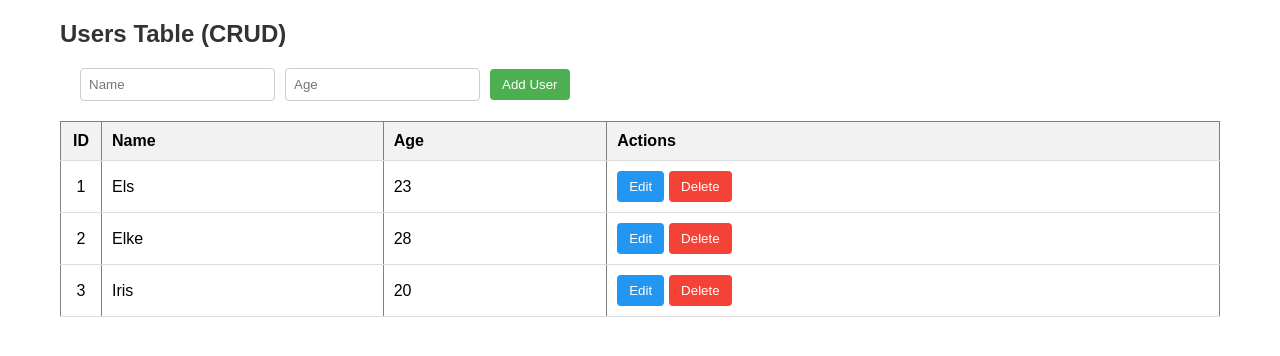
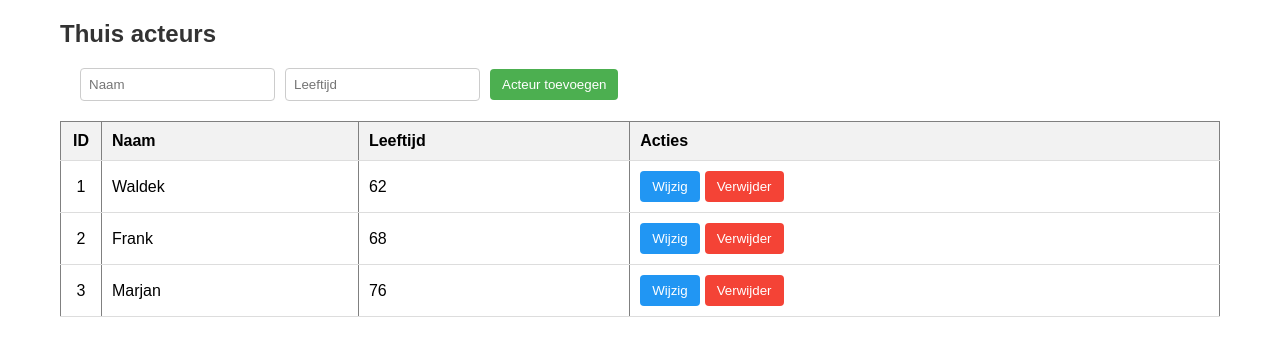
Before and after one commit to woutersRJJ/forms, a React (Create React App) app: page / in a window 1280 px wide. Shown: the top 356 px of the page. Built offline with nearby package versions, Linux system fonts and the light colour scheme.

Commit message:
Thuis acteurs ipv users

```diff
--- a/src/App.js
+++ b/src/App.js
@@ -1,11 +1,11 @@
 import './App.css';
-import CrudTable from "./components/CrudTable";
+import Acteurs from "./components/Acteurs";
 
 function App() {
     return (
         <div className="App">
-            <header className="App-header">
-                <CrudTable/>
+            <header>
+                <Acteurs/>
             </header>
         </div>
     );
--- /dev/null
+++ b/src/components/Acteurs.js
@@ -0,0 +1,126 @@
+import React, { useState } from "react";
+
+function Acteurs() {
+    // Initial data
+    const [acteurs, setActeurs] = useState([
+        { id: 1, name: "Waldek", age: 62 },
+        { id: 2, name: "Frank", age: 68 },
+        { id: 3, name: "Marjan", age: 76 }
+    ]);
+
+    const [newActeur, setNewActeur] = useState({ name: "", age: "" });
+    const [editingId, setEditingId] = useState(null);
+    const [editActeur, setEditActeur] = useState({ name: "", age: "" });
+
+    function nextValue(){
+        if (acteurs.length === 0)
+            return 1
+        return acteurs.find(obj => obj.id === Math.max(...acteurs.map(obj => obj.id))).id + 1
+    }
+
+    // CREATE
+    const addActeur = () => {
+        if (!newActeur.name || !newActeur.age) return;
+        const nv=nextValue();
+        console.log(nv);
+        setActeurs([
+            ...acteurs,
+            { id: nextValue(), name: newActeur.name, age: Number(newActeur.age) },
+        ]);
+        setNewActeur({ name: "", age: "" });
+    };
+
+    // DELETE
+    const deleteActeur = (id) => {
+        setActeurs(acteurs.filter((a) => a.id !== id));
+    };
+
+    // UPDATE
+    const startEdit = (acteur) => {
+        setEditingId(acteur.id);
+        setEditActeur({ name: acteur.name, age: acteur.age });
+    };
+
+    const saveEdit = () => {
+        setActeurs(
+            acteurs.map((a) =>
+                a.id === editingId ? { ...a, ...editActeur } : a
+            )
+        );
+        setEditingId(null);
+        setEditActeur({ name: "", age: "" });
+    };
+
+    return (
+        <div>
+            <h2>Thuis acteurs</h2>
+
+            {/* CREATE FORM */}
+            <div>
+                <input
+                    placeholder="Naam"
+                    value={newActeur.name}
+                    onChange={(e) => setNewActeur({ ...newActeur, name: e.target.value })}
+                />
+                <input
+                    placeholder="Leeftijd"
+                    type="number"
+                    value={newActeur.age}
+                    onChange={(e) => setNewActeur({ ...newActeur, age: e.target.value })}
+                />
+                <button onClick={addActeur}>Acteur toevoegen</button>
+            </div>
+
+            {/* TABLE */}
+            <table border="1" style={{ marginTop: "20px", width: "100%" }}>
+                <thead>
+                <tr>
+                    <th>ID</th><th>Naam</th><th>Leeftijd</th><th>Acties</th>
+                </tr>
+                </thead>
+                <tbody>
+                {acteurs.map((a) => (
+                    <tr key={a.id}>
+                        <td>{a.id}</td>
+                        <td>
+                            {editingId === a.id ? (
+                                <input
+                                    value={editActeur.name}
+                                    onChange={(e) =>
+                                        setEditActeur({ ...editActeur, name: e.target.value })
+                                    }
+                                />
+                            ) : (
+                                a.name
+                            )}
+                        </td>
+                        <td>
+                            {editingId === a.id ? (
+                                <input
+                                    type="number"
+                                    value={editActeur.age}
+                                    onChange={(e) =>
+                                        setEditActeur({ ...editActeur, age: e.target.value })
+                                    }
+                                />
+                            ) : (
+                                a.age
+                            )}
+                        </td>
+                        <td>
+                            {editingId === a.id ? (
+                                <button onClick={saveEdit}>Bewaar</button>
+                            ) : (
+                                <button onClick={() => startEdit(a)}>Wijzig</button>
+                            )}
+                            <button onClick={() => deleteActeur(a.id)}>Verwijder</button>
+                        </td>
+                    </tr>
+                ))}
+                </tbody>
+            </table>
+        </div>
+    );
+}
+
+export default Acteurs;
--- a/src/components/CrudTable.js
+++ /dev/null
@@ -1,126 +0,0 @@
-import React, { useState } from "react";
-
-function CrudTable() {
-    // Initial data
-    const [users, setUsers] = useState([
-        { id: 1, name: "Els", age: 23 },
-        { id: 2, name: "Elke", age: 28 },
-        { id: 3, name: "Iris", age: 20 }
-    ]);
-
-    const [newUser, setNewUser] = useState({ name: "", age: "" });
-    const [editingId, setEditingId] = useState(null);
-    const [editUser, setEditUser] = useState({ name: "", age: "" });
-
-    function nextValue(){
-        if (users.length === 0)
-            return 1
-        return users.find(obj => obj.id === Math.max(...users.map(obj => obj.id))).id + 1
-    }
-
-    // CREATE
-    const addUser = () => {
-        if (!newUser.name || !newUser.age) return;
-        const nv=nextValue();
-        console.log(nv);
-        setUsers([
-            ...users,
-            { id: nextValue(), name: newUser.name, age: Number(newUser.age) },
-        ]);
-        setNewUser({ name: "", age: "" });
-    };
-
-    // DELETE
-    const deleteUser = (id) => {
-        setUsers(users.filter((u) => u.id !== id));
-    };
-
-    // UPDATE
-    const startEdit = (user) => {
-        setEditingId(user.id);
-        setEditUser({ name: user.name, age: user.age });
-    };
-
-    const saveEdit = () => {
-        setUsers(
-            users.map((u) =>
-                u.id === editingId ? { ...u, ...editUser } : u
-            )
-        );
-        setEditingId(null);
-        setEditUser({ name: "", age: "" });
-    };
-
-    return (
-        <div>
-            <h2>Users Table (CRUD)</h2>
-
-            {/* CREATE FORM */}
-            <div>
-                <input
-                    placeholder="Name"
-                    value={newUser.name}
-                    onChange={(e) => setNewUser({ ...newUser, name: e.target.value })}
-                />
-                <input
-                    placeholder="Age"
-                    type="number"
-                    value={newUser.age}
-                    onChange={(e) => setNewUser({ ...newUser, age: e.target.value })}
-                />
-                <button onClick={addUser}>Add User</button>
-            </div>
-
-            {/* TABLE */}
-            <table border="1" style={{ marginTop: "20px", width: "100%" }}>
-                <thead>
-                <tr>
-                    <th>ID</th><th>Name</th><th>Age</th><th>Actions</th>
-                </tr>
-                </thead>
-                <tbody>
-                {users.map((u) => (
-                    <tr key={u.id}>
-                        <td>{u.id}</td>
-                        <td>
-                            {editingId === u.id ? (
-                                <input
-                                    value={editUser.name}
-                                    onChange={(e) =>
-                                        setEditUser({ ...editUser, name: e.target.value })
-                                    }
-                                />
-                            ) : (
-                                u.name
-                            )}
-                        </td>
-                        <td>
-                            {editingId === u.id ? (
-                                <input
-                                    type="number"
-                                    value={editUser.age}
-                                    onChange={(e) =>
-                                        setEditUser({ ...editUser, age: e.target.value })
-                                    }
-                                />
-                            ) : (
-                                u.age
-                            )}
-                        </td>
-                        <td>
-                            {editingId === u.id ? (
-                                <button onClick={saveEdit}>Save</button>
-                            ) : (
-                                <button onClick={() => startEdit(u)}>Edit</button>
-                            )}
-                            <button onClick={() => deleteUser(u.id)}>Delete</button>
-                        </td>
-                    </tr>
-                ))}
-                </tbody>
-            </table>
-        </div>
-    );
-}
-
-export default CrudTable;
```
